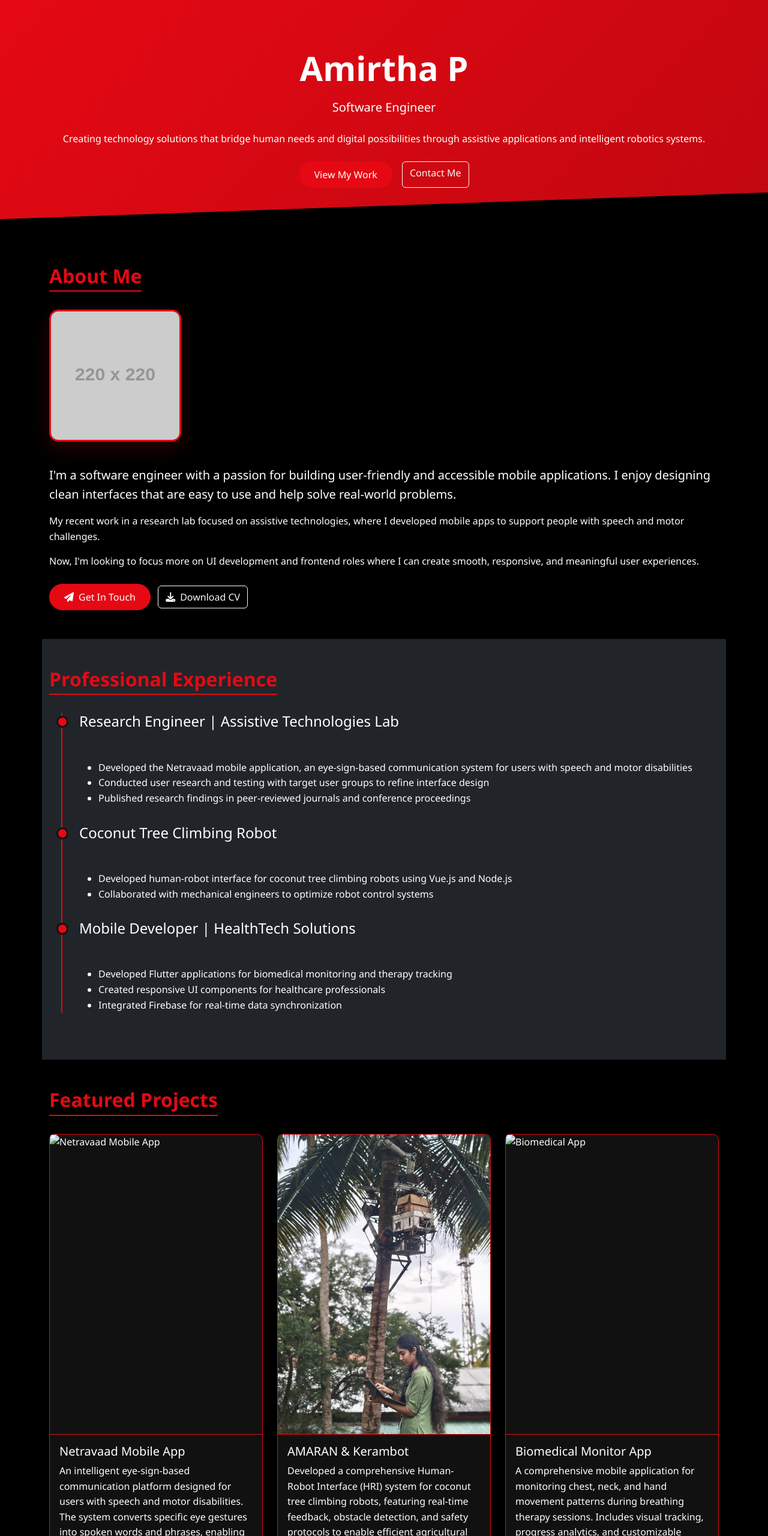
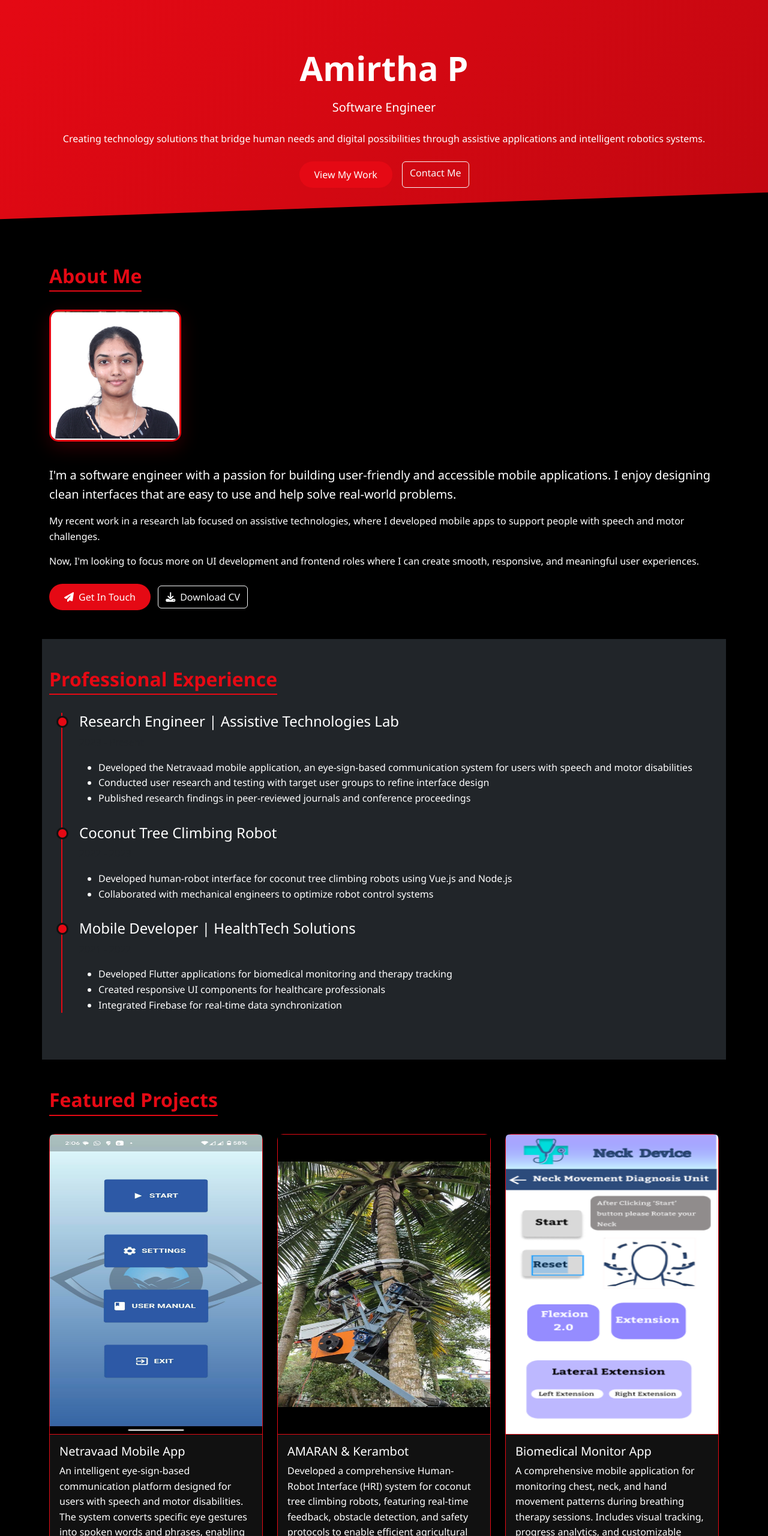
Before and after one commit to Amirtha5/Amirtha.github.io, a plain HTML site: page index.html in a window 1280 px wide. Shown: the top 2560 px of the page at 60% size. Drawn offline with nearby package versions, Linux system fonts and the light colour scheme; some packages are replaced by stand-ins of ours; placeholder pictures from the web are drawn by us; a script that the page names is missing.

Commit message:
Update index.html

```diff
--- a/index.html
+++ b/index.html
@@ -302,7 +302,7 @@
     <div class="section-bg"></div>
     <h2 class="section-title">About Me</h2>
     <div class="about-container">
-      <img src="https://via.placeholder.com/220x220/333333/ffffff?text=Amirtha+P" alt="Amirtha P - Professional Profile Photo">
+      <img src="https://github.com/Amirtha5/Amirtha.github.io/blob/main/image/Amirtha.jpg?raw=true" alt="Amirtha P - Professional Profile Photo">
       <div class="flex-grow-1">
         <p class="lead">
            I'm a software engineer with a passion for building user-friendly and accessible mobile applications. I enjoy designing clean interfaces that are easy to use and help solve real-world problems.
@@ -361,7 +361,7 @@
     <div class="row g-4">
       <div class="col-md-6 col-lg-4">
         <div class="card text-white">
-          <img src="/home/amma/Documents/Amirtha_Profile/NetravaadApp.jpeg" class="card-img-top" alt="Netravaad Mobile App">
+          <img src="https://github.com/Amirtha5/Amirtha.github.io/blob/main/NetravaadApp.jpeg?raw=true" class="card-img-top" alt="Netravaad Mobile App">
           <div class="card-body">
             <h5 class="card-title">Netravaad Mobile App</h5>
             <p class="card-text">An intelligent eye-sign-based communication platform designed for users with speech and motor disabilities. The system converts specific eye gestures into spoken words and phrases, enabling non-verbal communication.</p>
@@ -378,7 +378,7 @@
 
       <div class="col-md-6 col-lg-4">
         <div class="card text-white">
-          <img src="https://github.com/Amirtha5/Amirtha.github.io/blob/main/image/Amaran.jpeg?raw=true" class="card-img-top" alt="AMARAN Robot">
+          <img src="https://github.com/Amirtha5/Amirtha.github.io/blob/main/Media.jpeg?raw=true" class="card-img-top" alt="AMARAN Robot">
           <div class="card-body">
             <h5 class="card-title">AMARAN & Kerambot</h5>
             <p class="card-text">Developed a comprehensive Human-Robot Interface (HRI) system for coconut tree climbing robots, featuring real-time feedback, obstacle detection, and safety protocols to enable efficient agricultural operations.</p>
@@ -395,7 +395,7 @@
 
       <div class="col-md-6 col-lg-4">
         <div class="card text-white">
-          <img src="/home/amma/Documents/Amirtha_Profile/home1.png" class="card-img-top" alt="Biomedical App">
+          <img src="https://github.com/Amirtha5/Amirtha.github.io/blob/main/home1.png?raw=true" class="card-img-top" alt="Biomedical App">
           <div class="card-body">
             <h5 class="card-title">Biomedical Monitor App</h5>
             <p class="card-text">A comprehensive mobile application for monitoring chest, neck, and hand movement patterns during breathing therapy sessions. Includes visual tracking, progress analytics, and customizable alarm systems.</p>
@@ -534,11 +534,11 @@
     <div class="section-bg"></div>
     <h2 class="section-title">Project Gallery</h2>
     <div class="gallery">
-      <img src="/home/amma/Documents/Amirtha_Profile/NetravaadApp.jpeg" alt="Netravaad App Interface">
-      <img src="/home/amma/Documents/Amirtha_Profile/Amaran.jpeg" alt="AMARAN Robot in Action">
-      <img src="/home/amma/Documents/Amirtha_Profile/application.png" alt="Biomedical App Dashboard">
-      <img src="/home/amma/Documents/Amirtha_Profile/keram.png" alt="Human-Robot Interface">
-      <img src="/home/amma/Documents/Amirtha_Profile/selfe.png" alt="Web Application Design">
+      <img src="https://github.com/Amirtha5/Amirtha.github.io/blob/main/NetravaadApp.jpeg?raw=true" alt="Netravaad App Interface">
+      <img src="https://github.com/Amirtha5/Amirtha.github.io/blob/main/Amaran.jpeg?raw=true" alt="AMARAN Robot in Action">
+      <img src="https://github.com/Amirtha5/Amirtha.github.io/blob/main/application.png?raw=true" alt="Biomedical App Dashboard">
+      <img src="https://github.com/Amirtha5/Amirtha.github.io/blob/main/keram.png?raw=true" alt="Human-Robot Interface">
+      <img src="https://github.com/Amirtha5/Amirtha.github.io/blob/main/selfe.png?raw=true" alt="Web Application Design">
 
     </div>
   </section>
@@ -666,7 +666,7 @@
         e.preventDefault();
         // Create a temporary anchor element to trigger download
         const link = document.createElement('a');
-        link.href = 'Amirtha_Resume.pdf'; // Replace with actual path to your PDF
+        link.href = 'https://github.com/Amirtha5/Amirtha.github.io/blob/main/Amirtha_Resume.pdf'; // Replace with actual path to your PDF
         link.download = 'Amirtha_P_Resume.pdf';
         document.body.appendChild(link);
         link.click();
```
